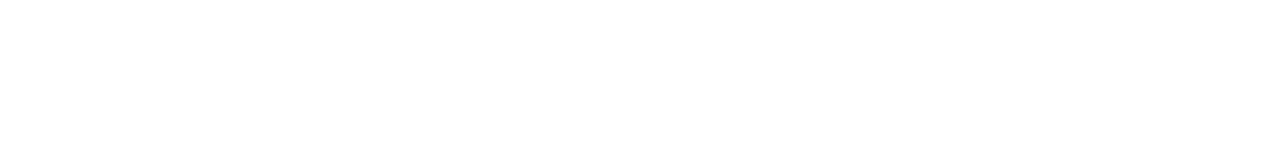
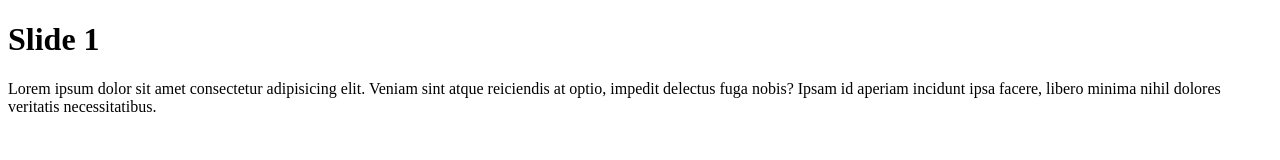
Before and after one commit to AmirTaki/animation-Card-Slider, a plain HTML site: page index.html in a window 1280 px wide. Drawn offline with nearby package versions, Linux system fonts and the light colour scheme.

Commit message:
slider item 1 at project

```diff
--- a/index.html
+++ b/index.html
@@ -8,6 +8,12 @@
     <link rel="stylesheet" href="./src/styles.css">
 </head>
 <body>
+    <div class="slider">
+        <div class="item">
+            <h1>Slide 1</h1>
+            Lorem ipsum dolor sit amet consectetur adipisicing elit. Veniam sint atque reiciendis at optio, impedit delectus fuga nobis? Ipsam id aperiam incidunt ipsa facere, libero minima nihil dolores veritatis necessitatibus.
+        </div>
+    </div>
     <script src = "./src/main.js"></script>
 </body>
 </html>
```
